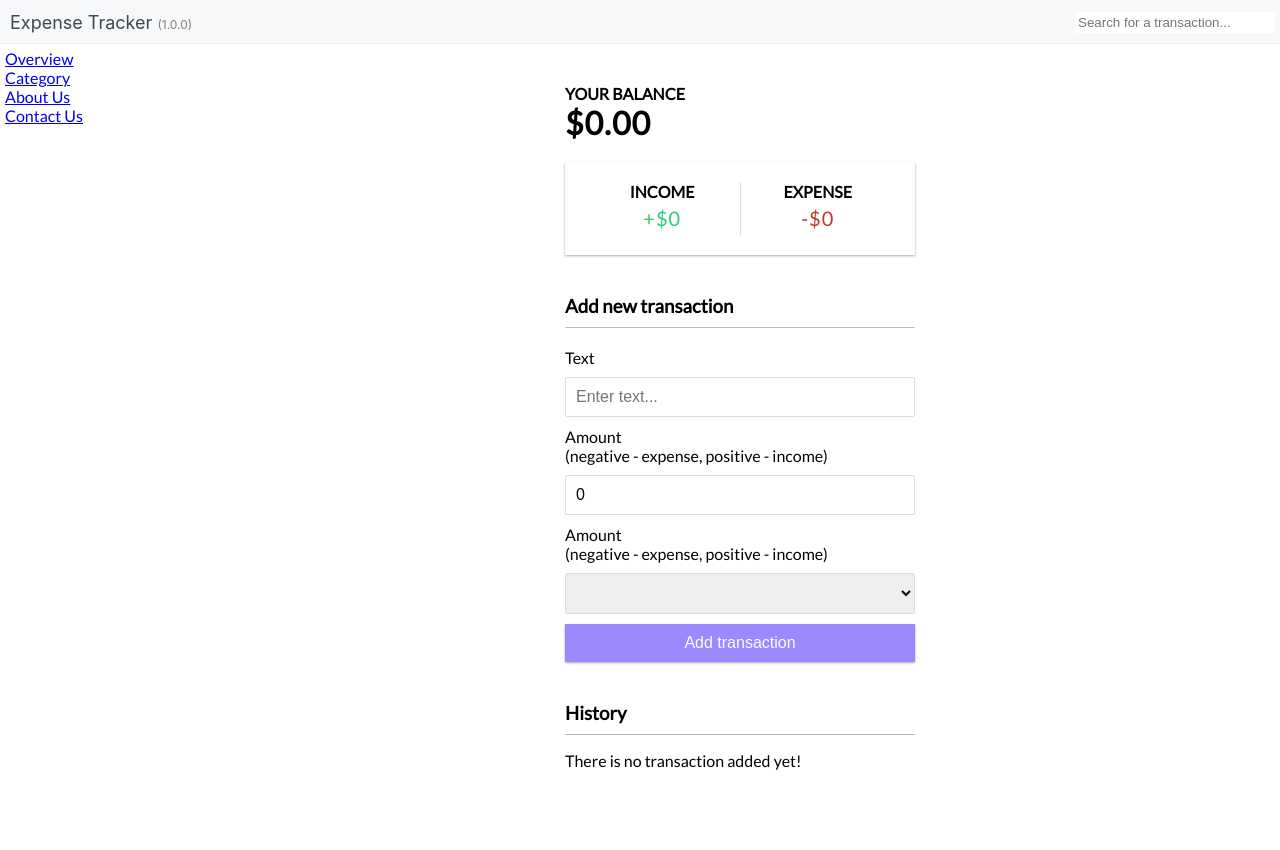
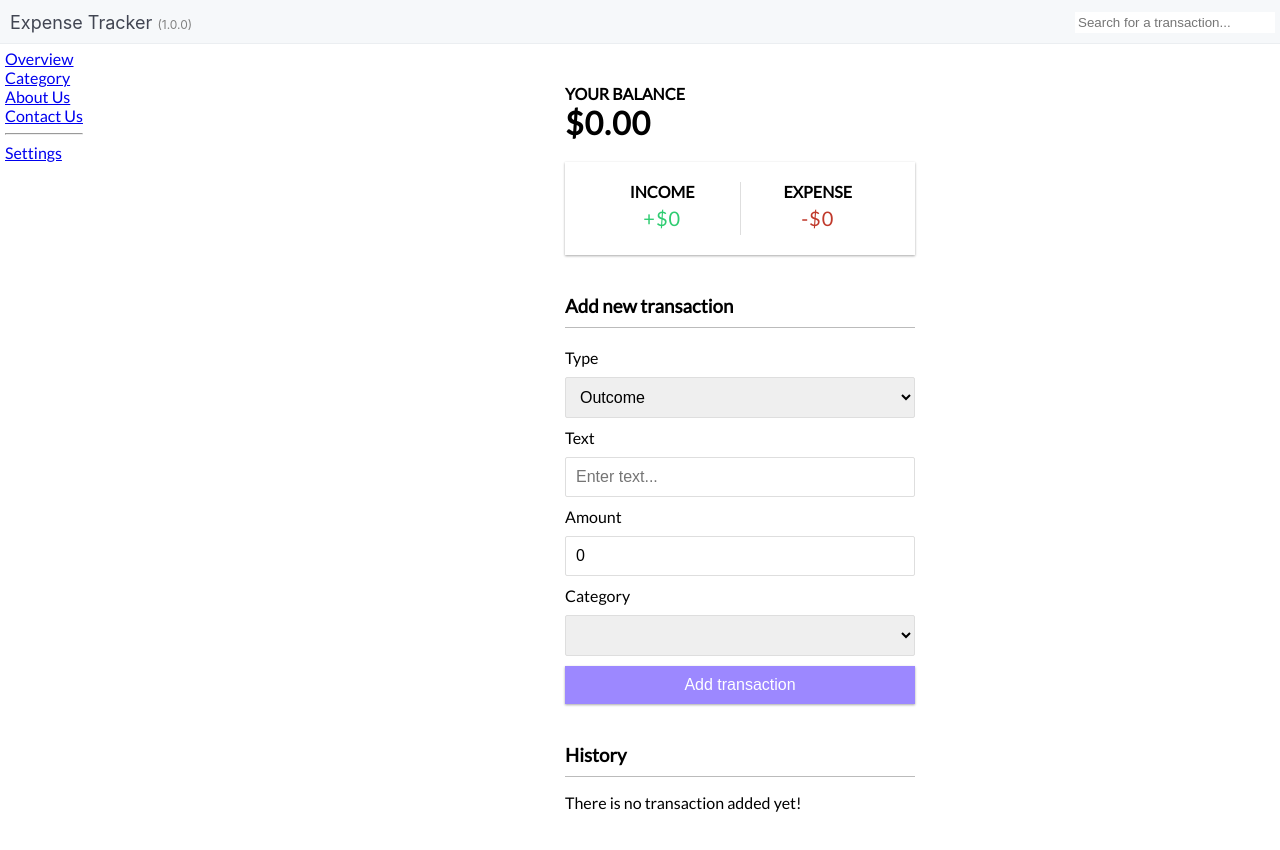
Before and after one commit to SiaExplains/keepcent, a React (Create React App) app: page / in a window 1280 px wide. Shown: the top 850 px of the page. Before the commit the page ends 820 px from the top, so only its background shows below. Built offline with nearby package versions, Linux system fonts and the light colour scheme.

Commit message:
ET-1012 Assign category to each transactions - add lodash lib - improve category page (type for categories) - assign ctagory to transaction - add setting page - reset ability for localstorage

```diff
--- a/package.json
+++ b/package.json
@@ -10,6 +10,7 @@
     "@types/node": "^18.6.3",
     "@types/react": "^18.0.15",
     "@types/react-dom": "^18.0.6",
+    "lodash": "^4.17.21",
     "react": "^18.2.0",
     "react-dom": "^18.2.0",
     "react-router-dom": "^6.3.0",
@@ -42,6 +43,7 @@
     ]
   },
   "devDependencies": {
+    "@types/lodash": "^4.14.182",
     "sass": "^1.54.0"
   }
 }
--- a/src/App.tsx
+++ b/src/App.tsx
@@ -9,6 +9,7 @@ import AboutPage from './pages/about';
 import ContactPage from './pages/contact';
 import './styles/styles.scss';
 import CategoryPage from './pages/category';
+import SettingsPage from './pages/settings';
 
 function App() {
   return (
@@ -26,6 +27,7 @@ function App() {
                   <Route path="/contact" element={<ContactPage />}></Route>
                   <Route path="/about" element={<AboutPage />}></Route>
                   <Route path="/category" element={<CategoryPage />}></Route>
+                  <Route path="/settings" element={<SettingsPage />}></Route>
                 </Routes>
               </ContentContainer>
             </div>
--- a/src/common/localstorageHelper.ts
+++ b/src/common/localstorageHelper.ts
@@ -2,6 +2,13 @@ import { GlobalState } from '../context/GlobalState';
 import { isBrowser } from './isBrowser';
 
 export const LOCALSTORAGE_GLOBAL_STATE = 'LOCALSTORAGE_GLOBAL_STATE';
+
+const clearStateInLocalstorage = () => {
+  storeStateIntoLocalstorage({
+    transactions: [],
+    categories: []
+  });
+};
 
 const storeStateIntoLocalstorage = (state: GlobalState) => {
   if (isBrowser) {
@@ -19,4 +26,4 @@ const loadStateFromLocalstorage = () => {
   }
 };
 
-export { storeStateIntoLocalstorage, loadStateFromLocalstorage };
+export { storeStateIntoLocalstorage, loadStateFromLocalstorage, clearStateInLocalstorage };
--- a/src/components/AddTransaction.tsx
+++ b/src/components/AddTransaction.tsx
@@ -4,22 +4,35 @@ import React, {
   MouseEvent,
   ChangeEvent,
   MutableRefObject,
-  useRef
+  useRef,
+  useEffect
 } from 'react';
 
 import { GlobalContext, GlobalContextType } from '../context/GlobalState';
-import { Category } from '../types/category';
+import { Category, CategoryType } from '../types/category';
+import filter from 'lodash/filter';
 
 export const AddTransaction = () => {
   const [text, setText] = useState('');
   const [amount, setAmount] = useState(0);
   const [category, setCategory] = useState(0);
   const { addTransaction, categories } = useContext<GlobalContextType>(GlobalContext);
+  const [transactionType, setTransactionType] = useState(CategoryType.OutCome);
   const htmlElRefTextField: MutableRefObject<HTMLInputElement | null> = useRef(null);
+  const [filteredCategories, setFilteredCategories] = useState<Category[]>(
+    categories.filter((c) => c.categoryType == CategoryType.OutCome)
+  );
+
+  useEffect(() => {
+    setFilteredCategories(filter(categories, (cat) => cat.categoryType == transactionType));
+  }, [transactionType]);
 
   const addTransactionClickHandler = (event: MouseEvent<HTMLElement>) => {
     event.preventDefault();
-    addTransaction({ text, amount, category });
+    const normalisedAmount =
+      transactionType == CategoryType.Income ? Math.abs(amount) : Math.abs(amount) * -1;
+
+    addTransaction({ text, amount: normalisedAmount, category, transactionType });
     setAmount(0);
     setText('');
     setCategory(0);
@@ -31,6 +44,15 @@ export const AddTransaction = () => {
       <h3>Add new transaction</h3>
       <form>
         <div className="form-control">
+          <label htmlFor="text">Type</label>
+          <select
+            onChange={(event: any) => setTransactionType(event.target.value)}
+            value={transactionType}>
+            <option value={CategoryType.OutCome}>Outcome</option>
+            <option value={CategoryType.Income}>Income</option>
+          </select>
+        </div>
+        <div className="form-control">
           <label htmlFor="text">Text</label>
           <input
             type="text"
@@ -40,11 +62,9 @@ export const AddTransaction = () => {
             ref={htmlElRefTextField}
           />
         </div>
+
         <div className="form-control">
-          <label htmlFor="amount">
-            Amount <br />
-            (negative - expense, positive - income)
-          </label>
+          <label htmlFor="amount">Amount</label>
           <input
             type="number"
             placeholder="Enter amount..."
@@ -55,13 +75,14 @@ export const AddTransaction = () => {
           />
         </div>
         <div className="form-control">
-          <label htmlFor="amount">
-            Amount <br />
-            (negative - expense, positive - income)
-          </label>
-          <select onChange={(event: any) => setCategory(event.target.value)}>
-            {categories.map((category: Category) => {
-              return <option key={category.id}>{category.title}</option>;
+          <label htmlFor="amount">Category</label>
+          <select onChange={(event: any) => setCategory(event.target.value)} value={category}>
+            {filteredCategories.map((category: Category) => {
+              return (
+                <option value={category.id} key={category.id}>
+                  {category.title}
+                </option>
+              );
             })}
           </select>
         </div>
--- a/src/components/Layout/Sidebar.tsx
+++ b/src/components/Layout/Sidebar.tsx
@@ -16,6 +16,12 @@ const Sidebar = () => {
         <li>
           <Link to="/contact">Contact Us</Link>
         </li>
+        <li>
+          <hr />
+        </li>
+        <li>
+          <Link to="/settings">Settings</Link>
+        </li>
       </ul>
     </div>
   );
--- a/src/components/TransactionList.tsx
+++ b/src/components/TransactionList.tsx
@@ -2,22 +2,25 @@ import React, { useContext } from 'react';
 import { GlobalContext, GlobalContextType } from '../context/GlobalState';
 import { Transaction } from '../types/transaction';
 import { TransactionItem } from './TransactionItem';
+import sortBy from 'lodash/sortBy';
 
 export const TransactionList = () => {
   const { transactions } = useContext<GlobalContextType>(GlobalContext);
-  const hasAnyTransaction = transactions && transactions.length > 0;
+  const sortedCategories = sortBy(transactions, ['type', 'title']);
+  const hasAnyTransaction = sortedCategories && sortedCategories.length > 0;
 
   return (
     <>
       <h3>History</h3>
       <ul id="list" className="list">
-        {transactions.map((transaction: Transaction) => (
+        {sortedCategories.map((transaction: Transaction) => (
           <TransactionItem
             key={transaction.id}
             id={transaction.id}
             text={transaction.text}
             amount={transaction.amount}
             category={transaction.category}
+            transactionType={transaction.transactionType}
           />
         ))}
         {!hasAnyTransaction && <>There is no transaction added yet!</>}
--- a/src/context/AppReducer.ts
+++ b/src/context/AppReducer.ts
@@ -23,7 +23,7 @@ export default (state: GlobalState, action: ActionType) => {
   switch (action.type) {
     case ACTION_TRANSACTION_ADD:
       const { transactions } = state;
-      const { text, amount, category } = action.payload;
+      const { text, amount, category, transactionType } = action.payload;
       let lastTransactionId = 1;
       if (transactions && transactions.length > 0) {
         lastTransactionId = transactions[transactions.length - 1].id;
@@ -33,7 +33,7 @@ export default (state: GlobalState, action: ActionType) => {
         ...state,
         transactions: [
           ...state.transactions,
-          { id: lastTransactionId + 1, text, amount: Number(amount), category }
+          { id: lastTransactionId + 1, text, amount: Number(amount), category, transactionType }
         ]
       });
     case ACTION_TRANSACTION_DELETE:
@@ -45,7 +45,7 @@ export default (state: GlobalState, action: ActionType) => {
     case ACTION_CATEGORY_ADD:
       const { categories } = state;
       const newCategories = categories ?? [];
-      const { title, description } = action.payload;
+      const { title, description, categoryType } = action.payload;
       let lastCatgoryId = 1;
       if (newCategories && newCategories.length > 0) {
         lastCatgoryId = newCategories[newCategories.length - 1].id;
@@ -53,7 +53,7 @@ export default (state: GlobalState, action: ActionType) => {
 
       return persistOnClient({
         ...state,
-        categories: [...newCategories, { id: lastCatgoryId + 1, title, description }]
+        categories: [...newCategories, { id: lastCatgoryId + 1, title, description, categoryType }]
       });
 
     case ACTION_CATEGORY_DELETE:
--- a/src/pages/category.tsx
+++ b/src/pages/category.tsx
@@ -1,17 +1,20 @@
 import { MutableRefObject, useContext, useRef, useState, MouseEvent, ChangeEvent } from 'react';
 import { GlobalContext, GlobalContextType } from '../context/GlobalState';
-import { Category } from '../types/category';
+import { Category, CategoryType } from '../types/category';
+import sortBy from 'lodash/sortBy';
 
 const CategoryPage = () => {
   const { categories, deleteCategory, addCategory } = useContext<GlobalContextType>(GlobalContext);
-  const hasAnyCategory = categories && categories.length > 0;
+  const sortedCategories = sortBy(categories, ['type', 'title']);
+  const hasAnyCategory = sortedCategories && sortedCategories.length > 0;
   const [title, setTitle] = useState('');
   const [description, setDescription] = useState('');
+  const [categoryType, setCategoryType] = useState(CategoryType.OutCome);
   const htmlElRefTextField: MutableRefObject<HTMLInputElement | null> = useRef(null);
 
   const addCategoryClickHandler = (event: MouseEvent<HTMLElement>) => {
     event.preventDefault();
-    addCategory({ title, description });
+    addCategory({ title, description, categoryType });
     setDescription('');
     setTitle('');
     htmlElRefTextField.current?.focus();
@@ -40,9 +43,8 @@ const CategoryPage = () => {
           />
         </div>
         <div className="form-control">
-          <label htmlFor="amount">
-            Amount <br />
-            (negative - expense, positive - income)
+          <label htmlFor="description">
+            Description <br />
           </label>
           <input
             type="text"
@@ -51,6 +53,15 @@ const CategoryPage = () => {
             onChange={(event: ChangeEvent<HTMLInputElement>) => setDescription(event.target.value)}
           />
         </div>
+        <div className="form-control">
+          <label htmlFor="type">
+            Type <br />
+          </label>
+          <select onChange={(event: any) => setCategoryType(event.target.value)}>
+            <option value={CategoryType.OutCome}>Outcome</option>
+            <option value={CategoryType.Income}>Income</option>
+          </select>
+        </div>
         <button
           className="btn"
           onClick={(event: MouseEvent<HTMLElement>) => addCategoryClickHandler(event)}>
@@ -58,10 +69,10 @@ const CategoryPage = () => {
         </button>
       </form>
       <div>
-        <h4>List of category:</h4>
+        <h4>List of categories:</h4>
         {hasAnyCategory && (
           <ul className="et-list">
-            {categories.map((category: Category) => {
+            {sortedCategories.map((category: Category) => {
               return (
                 <li key={category.id} className="et-list__item">
                   <div className="category-title">{category.title}</div>
--- /dev/null
+++ b/src/pages/settings.tsx
@@ -0,0 +1,16 @@
+import { clearStateInLocalstorage } from '../common/localstorageHelper';
+
+const SettingsPage = () => {
+  return (
+    <div>
+      <span>Setting</span>
+      <br />
+      <div>We will complete this page soon!</div>
+      <button onClick={() => clearStateInLocalstorage()}>
+        Reset All existing data. (REFRESH Afterward)
+      </button>
+    </div>
+  );
+};
+
+export default SettingsPage;
--- a/src/types/category.ts
+++ b/src/types/category.ts
@@ -1,7 +1,12 @@
+export enum CategoryType {
+  Income = 1,
+  OutCome = 2
+}
 type Category = {
   id: number;
   title: string;
   description: string;
+  categoryType: CategoryType;
 };
 
 export type { Category };
--- a/src/types/transaction.ts
+++ b/src/types/transaction.ts
@@ -1,8 +1,11 @@
+import { CategoryType } from './category';
+
 type Transaction = {
   id: number;
   text: string;
   amount: number;
   category: number;
+  transactionType: CategoryType;
 };
 
 export type { Transaction };
```
Also changed, not shown: 1 other file (tests, documents, lock files or other folders).
